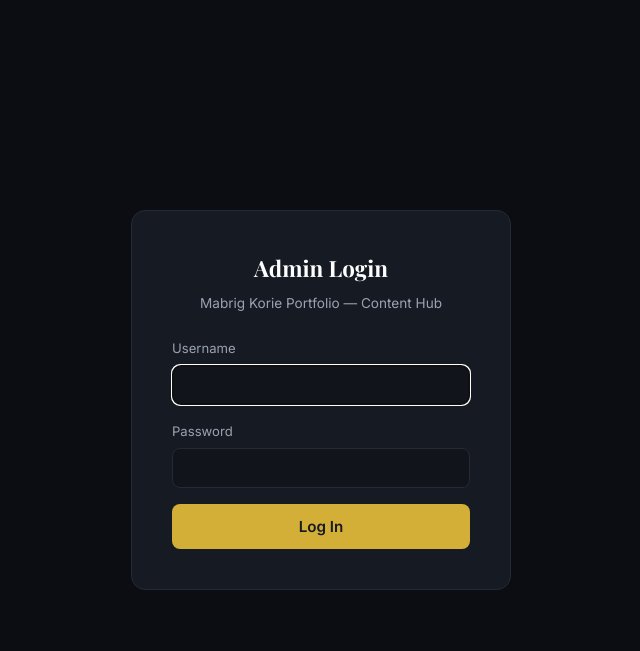
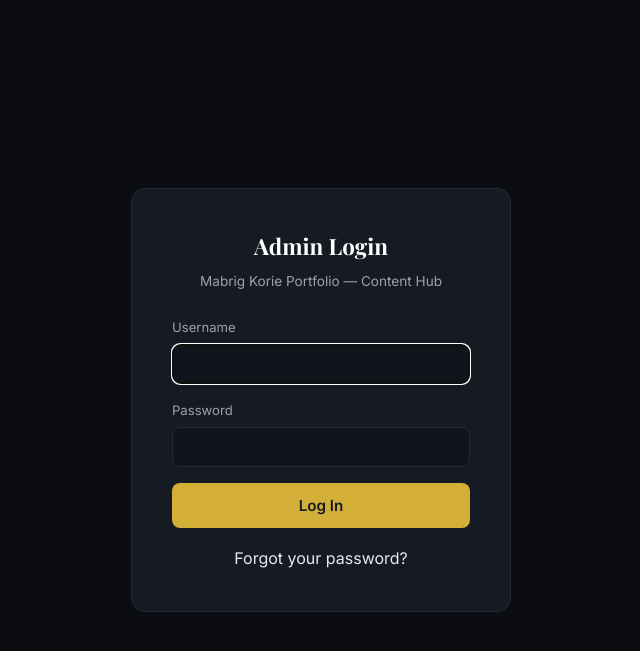
Before and after one commit to mabrig1/MabrigKorie, a Node server app: page /admin/login/ in a window 1280 px wide. Shown: the top 651 px of the page, without its empty margins (319-959 px from the left). Run offline with Node 20, Linux system fonts and the light colour scheme; some libraries are stand-ins or nearby versions.

Commit message:
Add password recovery link to admin login

```diff
--- a/views/admin/login.ejs
+++ b/views/admin/login.ejs
@@ -12,18 +12,20 @@
   <div class="login-card">
     <h1>Admin Login</h1>
     <p class="sub">Mabrig Korie Portfolio — Content Hub</p>
-    <% if (error) { %><div class="error-msg"><%= error %></div><% } %>
+    <% if (error) { %><div class="error-msg" role="alert"><%= error %></div><% } %>
+    <% if (notice) { %><p role="status"><%= notice %></p><% } %>
     <form method="POST" action="/admin/login">
       <div class="field">
-        <label>Username</label>
-        <input type="text" name="username" required autofocus>
+        <label for="username">Username</label>
+        <input id="username" type="text" name="username" autocomplete="username" required autofocus>
       </div>
       <div class="field">
-        <label>Password</label>
-        <input type="password" name="password" required>
+        <label for="password">Password</label>
+        <input id="password" type="password" name="password" autocomplete="current-password" required>
       </div>
       <button class="btn btn-primary" type="submit" style="width:100%;">Log In</button>
     </form>
+    <p style="margin-top:18px;text-align:center"><a href="/admin/login/forgot-password">Forgot your password?</a></p>
   </div>
 </div>
 </body>
```
